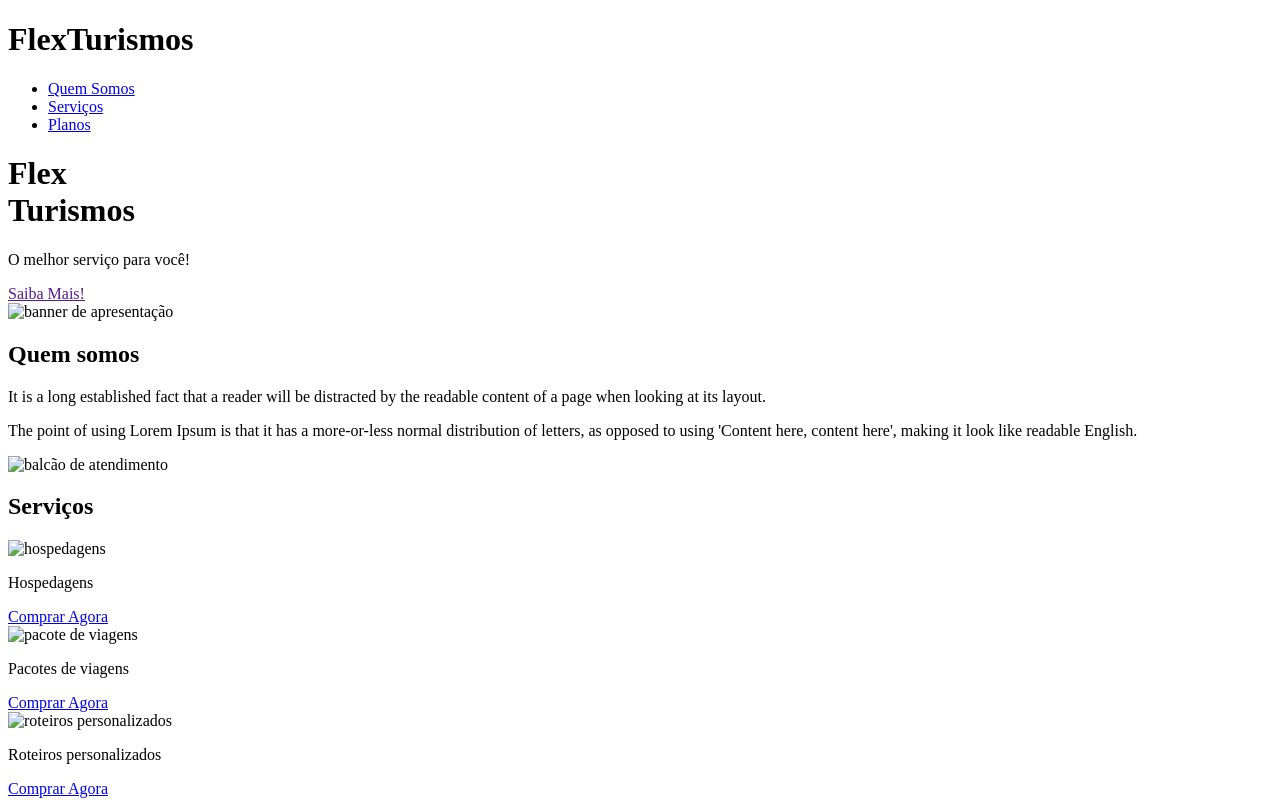
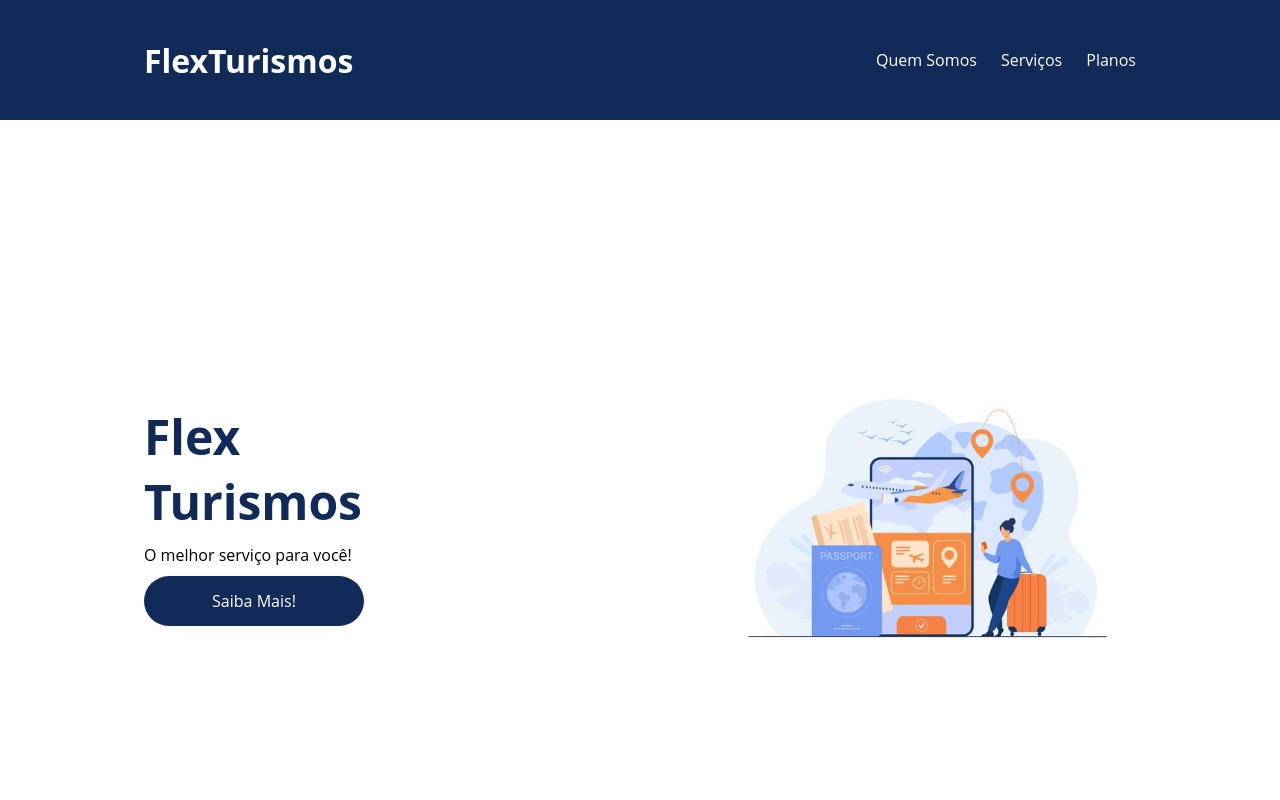
Before and after one commit to BiancaIonashiro/Lesson-Flexbox-CSS, a plain HTML site: page index-project.html in a window 1280 px wide. Shown: the top 800 px of the page. Drawn offline with Linux system fonts and the light colour scheme.

Commit message:
Atualização de pastas nos arquivos de imagem

```diff
--- a/index-project.html
+++ b/index-project.html
@@ -4,7 +4,7 @@
     <meta charset="UTF-8" />
     <meta name="viewport" content="width=device-width, initial-scale=1.0" />
     <title>Flex Turismos</title>
-    <link rel="stylesheet" href="./style-project.css" />
+    <link rel="stylesheet" href="./styles/style.css" />
   </head>
   <body>
     <header>
@@ -25,7 +25,7 @@
         <a href="">Saiba Mais!</a>
       </div>
       <div>
-        <img src="./images/0-main.png" alt="banner de apresentação" />
+        <img src="./assets/0-main.png" alt="banner de apresentação" />
       </div>
     </div>
 
@@ -43,7 +43,7 @@
         </p>
       </div>
       <div>
-        <img src="./images/1-quem-somos.png" alt="balcão de atendimento" />
+        <img src="./assets/1-quem-somos.png" alt="balcão de atendimento" />
       </div>
     </div>
 
@@ -55,20 +55,20 @@
           </div>
           <div class="list-servicos">
             <div class="item-servico">
-              <div><img src="./images/icon-2.png" alt="hospedagens" /></div>
+              <div><img src="./assets/icon-2.png" alt="hospedagens" /></div>
               <p>Hospedagens</p>
               <a href="#">Comprar Agora</a>
             </div>
             <div class="item-servico">
               <div>
-                <img src="./images/icon-1.png" alt="pacote de viagens" />
+                <img src="./assets/icon-1.png" alt="pacote de viagens" />
               </div>
               <p>Pacotes de viagens</p>
               <a href="#">Comprar Agora</a>
             </div>
             <div class="item-servico">
               <div>
-                <img src="./images/icon-3.png" alt="roteiros personalizados" />
+                <img src="./assets/icon-3.png" alt="roteiros personalizados" />
               </div>
               <p>Roteiros personalizados</p>
               <a href="#">Comprar Agora</a>
```
